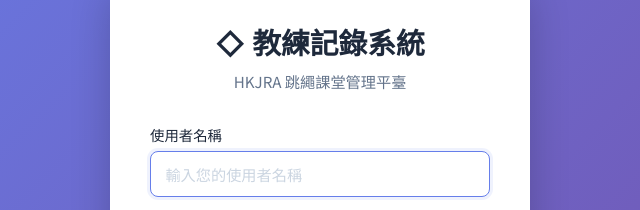
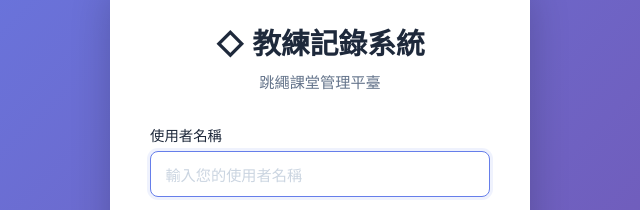
Before and after one commit to nhy497/rs-system, a plain HTML site: page login.html in a window 1280 px wide. Shown: the part 142-352 px from the top of the page, 320-960 px from the left. Drawn offline with Linux system fonts and the light colour scheme.

Commit message:
Update login.html

```diff
--- a/login.html
+++ b/login.html
@@ -185,7 +185,7 @@
   <div class="login-container">
     <div class="login-header">
       <h1>◇ 教練記錄系統</h1>
-      <p>HKJRA 跳繩課堂管理平臺</p>
+      <p> 跳繩課堂管理平臺</p>
     </div>
 
     <div class="error-msg message" id="errorMsg"></div>
```
